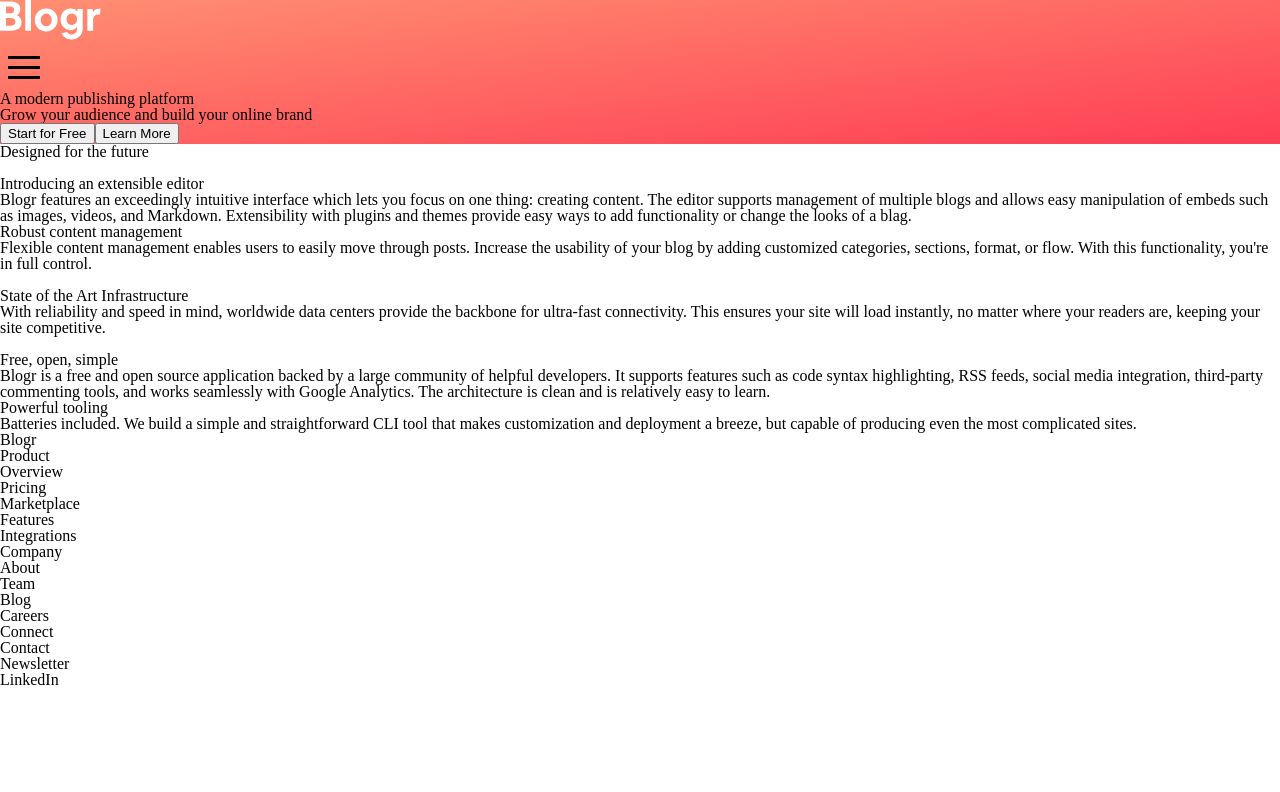
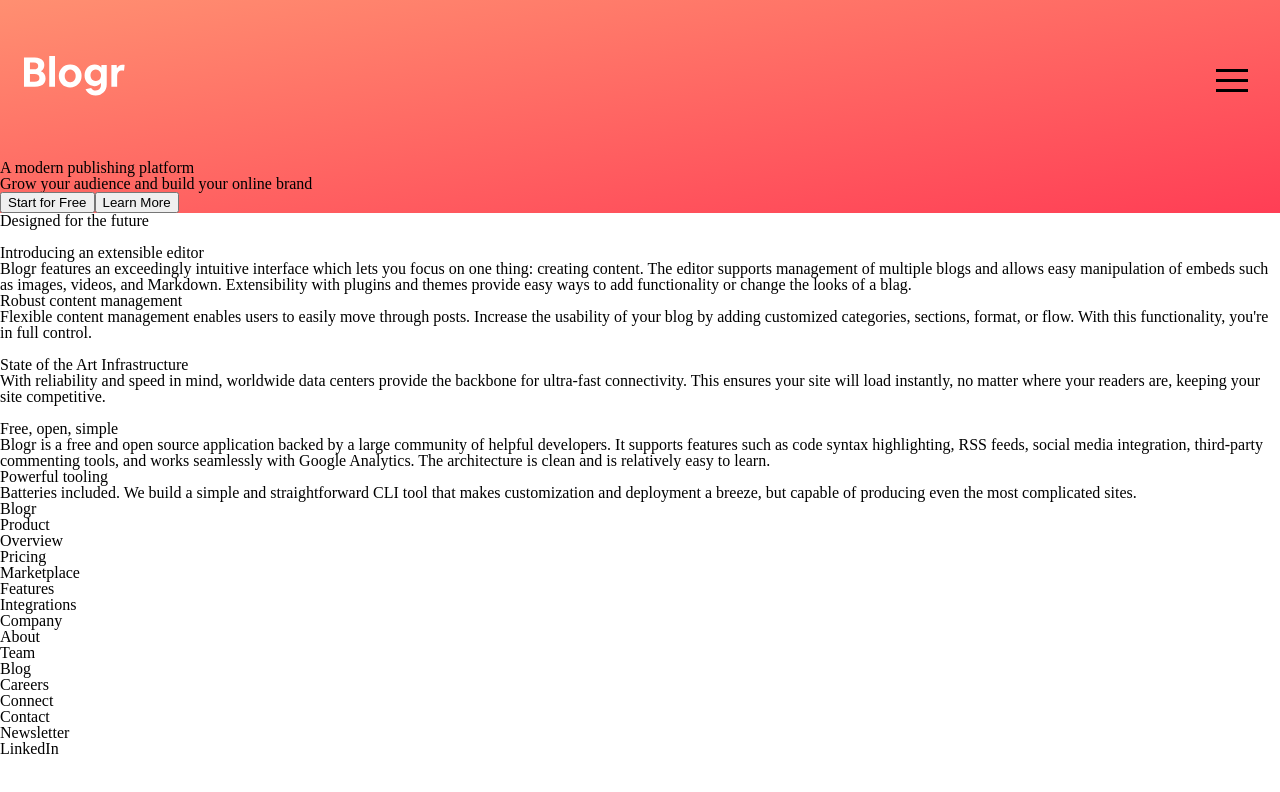
Before and after one commit to romofel/fm-blogr_landing_page, a React (Create React App) app: page / in a window 1280 px wide. Shown: the top 792 px of the page. Built offline with nearby package versions, Linux system fonts and the light colour scheme.

Commit message:
Display nav in a row, space its contents, and padding

```diff
--- a/src/App.css
+++ b/src/App.css
@@ -131,3 +131,9 @@ table {
 .landing-bg {
   background-image: linear-gradient(to right bottom, #ff8f71, #ff3e55);
 }
+
+nav {
+  display: flex;
+  justify-content: space-between;
+  padding: 3.5rem 1.5rem;
+}
```
